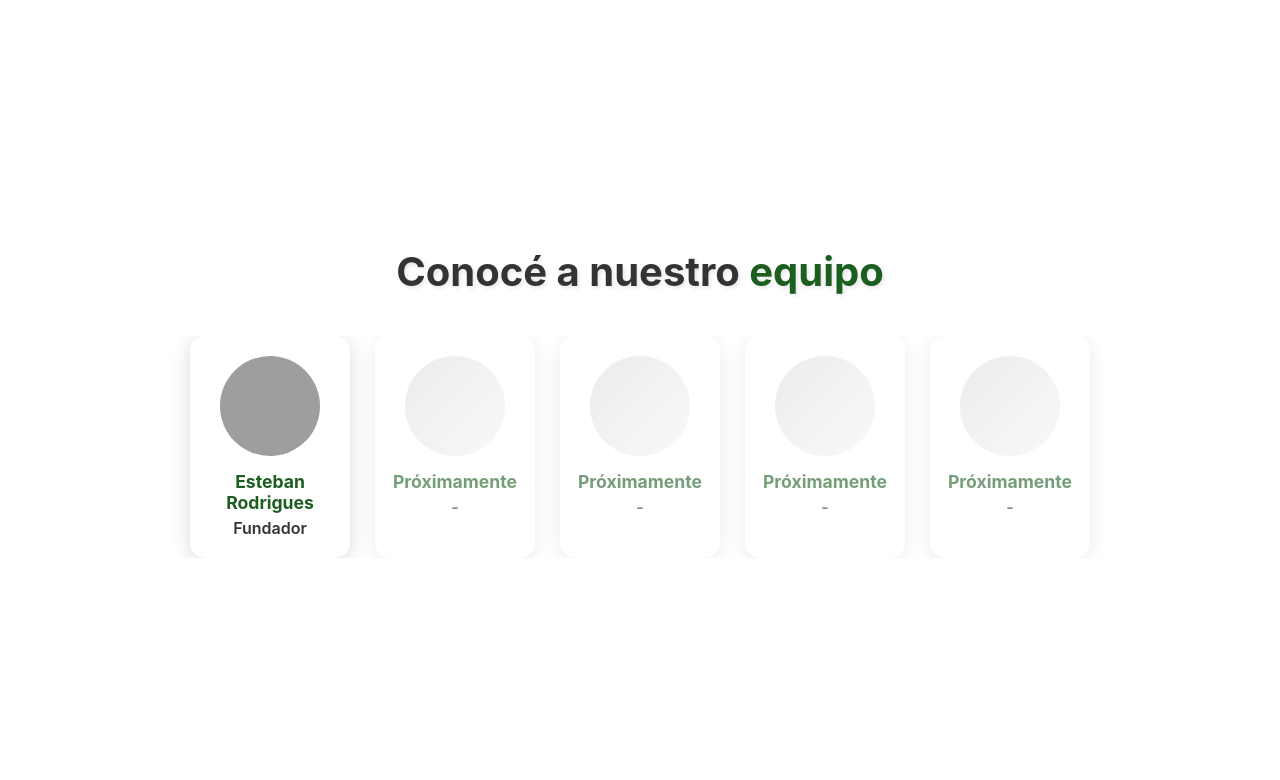
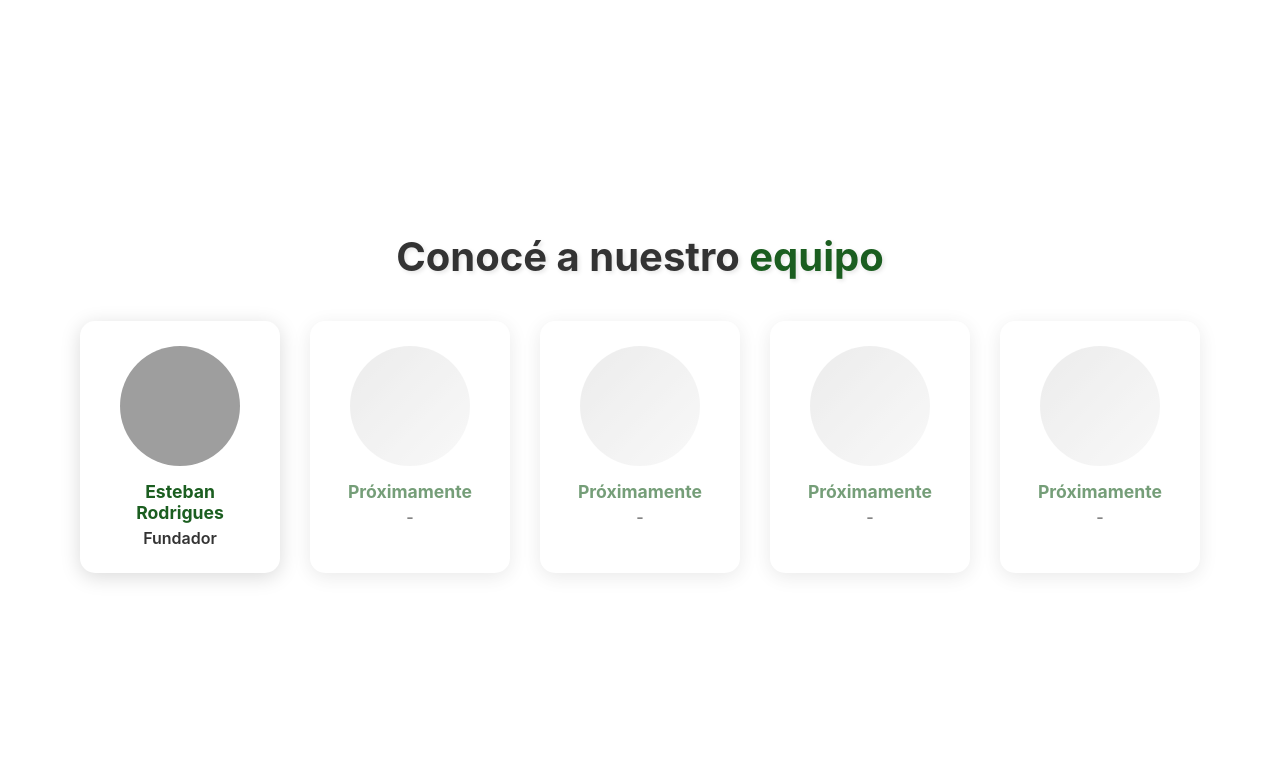
Before and after one commit to estebanrofa/feriando1, a Flask app: page / in a window 1280 px wide. Shown: the part 2015-2795 px from the top of the page. Run offline with Flask 3, Linux system fonts and the light colour scheme; grey boxes are pictures that could not be loaded.

Commit message:
Fix: equipo grande en desktop, pequeño y deslizable en móvil
Co-Authored-By: Claude Opus 4.5 <noreply@anthropic.com>

```diff
--- a/static/lobby.css
+++ b/static/lobby.css
@@ -992,14 +992,23 @@ a.logo {
     }
 
     .equipo-grid {
+        flex-wrap: nowrap;
+        justify-content: flex-start;
         gap: 15px;
         padding: 0 15px;
+        overflow-x: auto;
+        scroll-behavior: smooth;
+    }
+
+    .equipo-grid::-webkit-scrollbar {
+        display: none;
     }
 
     .equipo-card {
         width: 130px;
         min-width: 130px;
         padding: 15px 10px;
+        flex-shrink: 0;
     }
 
     .equipo-img {
@@ -1199,31 +1208,25 @@ a.logo {
 
 .equipo-grid {
     display: flex;
-    gap: 25px;
+    flex-wrap: wrap;
+    justify-content: center;
+    gap: 30px;
+    max-width: 1200px;
     padding: 0 20px;
-    overflow-x: auto;
-    scroll-behavior: smooth;
-    max-width: 100%;
-}
-
-.equipo-grid::-webkit-scrollbar {
-    display: none;
 }
 
 .equipo-card {
     background-color: white;
     border-radius: 15px;
-    padding: 20px 15px;
+    padding: 25px 20px;
     text-align: center;
     box-shadow: 0 4px 20px rgba(0, 0, 0, 0.15);
-    width: 160px;
-    min-width: 160px;
-    flex-shrink: 0;
+    width: 200px;
 }
 
 .equipo-img {
-    width: 100px;
-    height: 100px;
+    width: 120px;
+    height: 120px;
     border-radius: 50%;
     object-fit: cover;
     display: block;
@@ -1231,8 +1234,8 @@ a.logo {
 }
 
 .equipo-img-placeholder {
-    width: 100px;
-    height: 100px;
+    width: 120px;
+    height: 120px;
     border-radius: 50%;
     background: linear-gradient(135deg, #e0e0e0 0%, #f5f5f5 100%);
     margin: 0 auto;
```
